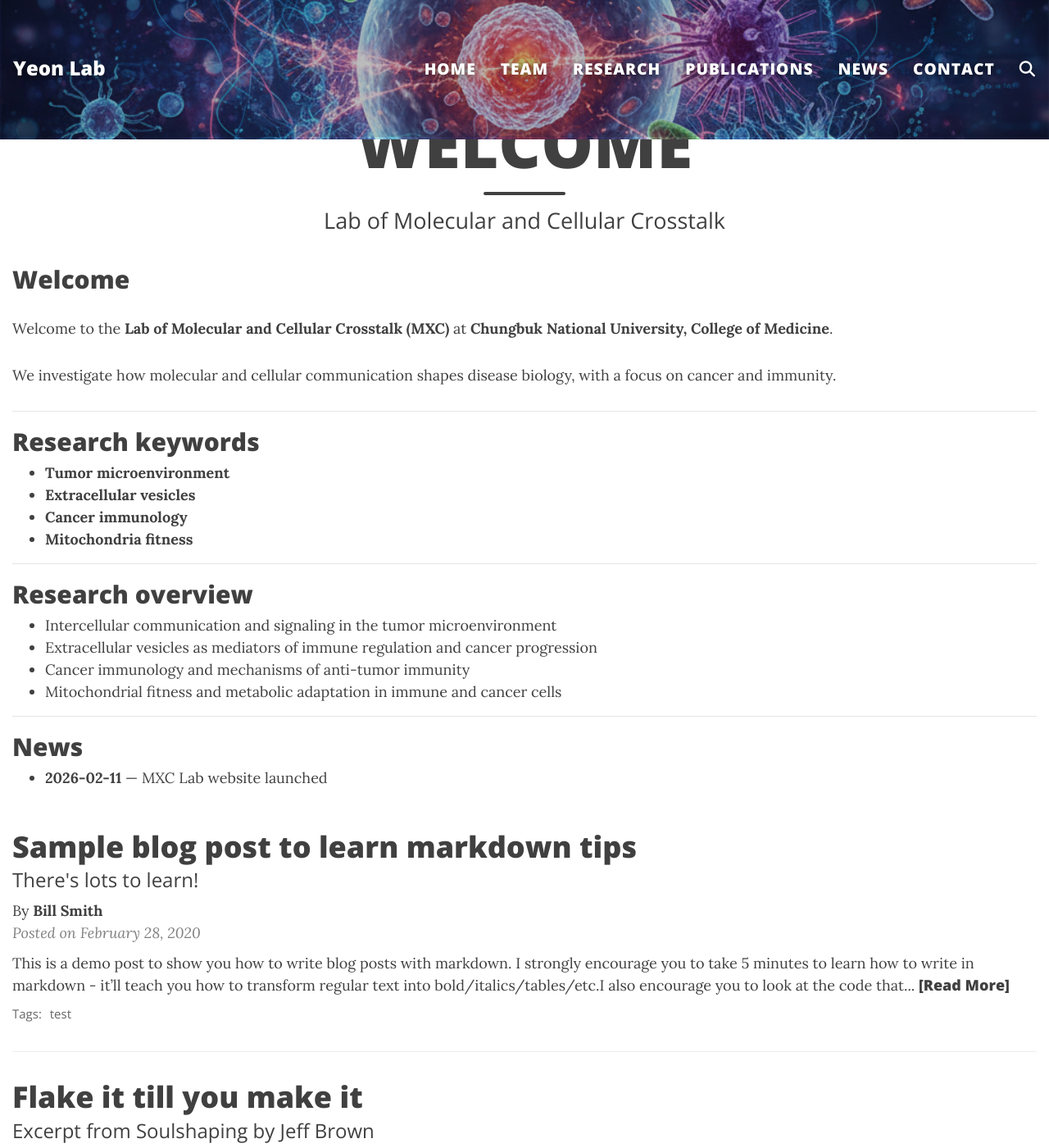
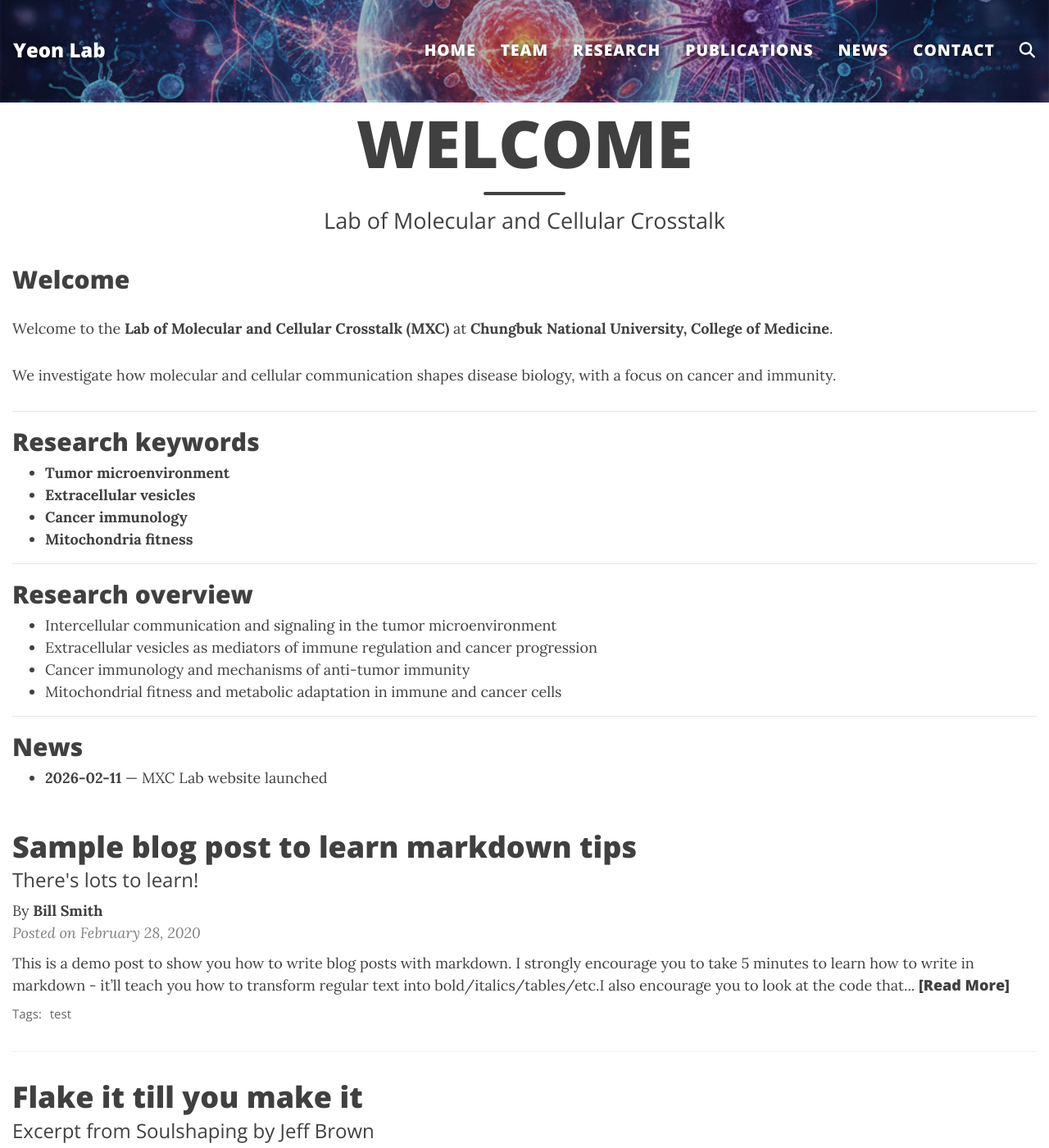
Before and after one commit to mjyeon0807-hub/mjyeon0807-hub.github.io, a Jekyll site: the page built from index.md, in a window 1280 px wide and 1400 px high. Shown: the whole window at 82% size. Built offline with Jekyll 4.4.1, drawn with Linux system fonts in a browser that asks for light colours; comment, search, counter and statistics services are not loaded.

Commit message:
Update custom.css

```diff
--- a/assets/css/custom.css
+++ b/assets/css/custom.css
@@ -21,9 +21,9 @@ nav.navbar.navbar-custom.top-nav-short-permanent {
   background-repeat: no-repeat !important;
 
   /* More room for larger text */
-  min-height: 170px !important;
-  padding-top: 20px !important;
-  padding-bottom: 20px !important;
+  min-height: 125px !important;
+  padding-top: 14px !important;
+  padding-bottom: 14px !important;
 
   border-bottom: 3px solid rgba(0, 0, 0, 0.12) !important;
 }
@@ -93,9 +93,9 @@ nav.navbar.navbar-custom .navbar-brand-logo {
   nav.navbar.navbar-custom.top-nav-regular,
   nav.navbar.navbar-custom.top-nav-short,
   nav.navbar.navbar-custom.top-nav-short-permanent {
-    min-height: 110px !important;
-    padding-top: 12px !important;
-    padding-bottom: 12px !important;
+    min-height: 95px !important;
+    padding-top: 10px !important;
+    padding-bottom: 10px !important;
   }
 
   nav.navbar.navbar-custom .navbar-brand {
@@ -108,3 +108,8 @@ nav.navbar.navbar-custom .navbar-brand-logo {
     padding-bottom: 10px !important;
   }
 }
+
+:root {
+    --yeon-banner-offset: 110px; /* 95px + ~15px gap */
+  }
+}
```
